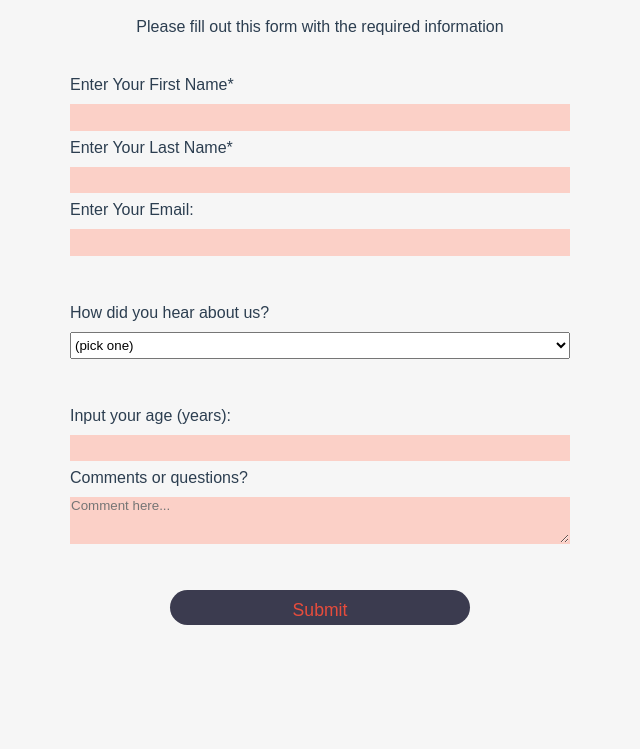
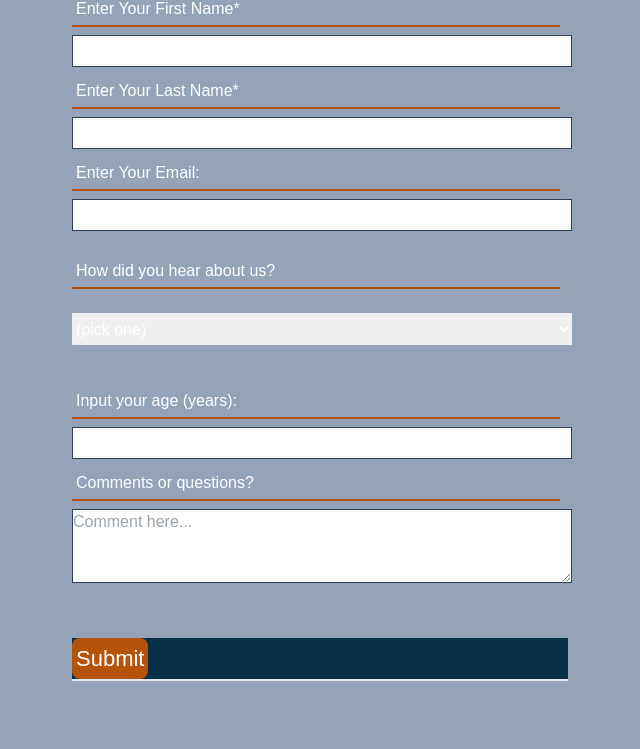
Before and after one commit to floretdemola/brewsome-weather, a plain HTML site: page feedback.html in a window 1280 px wide. Shown: the part 83-832 px from the top of the page, without its empty margins (320-960 px from the left). After the commit the page ends 800 px from the top, so only its background shows below. Drawn offline with nearby package versions, Linux system fonts and the light colour scheme.

Commit message:
feedback

```diff
--- a/assets/feedback.css
+++ b/assets/feedback.css
@@ -11,14 +11,12 @@ body {
     width: 100%;
     height: 100vh;
     margin: 0;
-    background-color: var(--light);
-    color: var(--darkblue);
+    color: white;
     font-family: 'Fira Sans', sans-serif;
     font-size: 16px;
   }
 
   h1, p {
-    margin: 1em auto;
     text-align: center;
   }
 
@@ -54,8 +52,7 @@ body {
   }
 
   input, textarea {
-    background-color: var(--lightred);
-    border: 1px solid var(--lightred);
+    border: 1px solid var(--darkblue);
     color: var(--red);
   }
 
@@ -83,3 +80,12 @@ body {
   a {
     color: #dfdfe2;
   }
+
+  /* Form */
+form {
+  padding: 2px;
+}
+
+.form button {
+  display: flex;
+}
--- a/assets/popup.css
+++ b/assets/popup.css
@@ -31,7 +31,7 @@
 
 .popup {
     width: 400px;
-    background: var(--lightred);
+    background: rgb(148 163 184 / var(--tw-bg-opacity));
     border-radius: 25px;
     position: absolute;
     top: 0;
@@ -39,9 +39,9 @@
     transform: translate(-50%, -50%) scale(0.1);
     text-align: center;
     padding: 0 30px 30px;
-    color: var(--darkblue);
     visibility: hidden;
     transition: transform 0.4s, top 0.4s;
+    border: 2px solid black;
 }
 
 .open-popup {
@@ -55,7 +55,7 @@
 .check {
     width: 200px;
     margin-top: -100px;
-    margin-left: 20px;
+    margin-left: 80px;
 }
 
 .popup_h2 {
--- a/feedback.html
+++ b/feedback.html
@@ -6,19 +6,31 @@
     <meta name="viewport" content="width=device-width, initial-scale=1.0">
     <link rel="stylesheet" href="assets/feedback.css">
     <link rel="stylesheet" href="assets/popup.css">
+    <!-- Tail-Wind -->
+    <script src="https://cdn.tailwindcss.com"></script>
     <title>Brewsome Weather Feedback</title>
 </head>
-<body>
+<body class="bg-slate-400">
+  <form id="form" class="form">
+    <div class="text-center bg-sky-950 border-b-2">
       <h1>Survey Form</h1>
       <p>Please fill out this form with the required information</p>
-    <div class="form">
+    </div>
+    <div class="border-b-2 bg-sky-950">
+      <div class="form bg-slate-400">
         <div class="section">
-        <label for="first-name">Enter Your First Name* <input id="first-name" name="first-name" type="text" required /></label>
-        <label for="last-name">Enter Your Last Name* <input id="last-name" name="last-name" type="text" required /></label>
-        <label for="email">Enter Your Email: <input id="email" name="email" type="email" /></label>
+          <!-- Enter First Name -->
+          <label class="border-b-2 border-amber-700 p-1 mr-3" for="first-name">Enter Your First Name* </label>
+          <input id="first-name" name="first-name" type="text" required />
+          <!-- Enter Last Name -->
+          <label class="border-b-2 border-amber-700 p-1 mr-3" for="last-name">Enter Your Last Name*</label>
+          <input id="last-name" name="last-name" type="text" required />
+          <!-- Enter Email -->
+          <label class="border-b-2 border-amber-700 p-1 mr-3" for="email">Enter Your Email:</label>
+          <input id="email" name="email" type="email" />
         </div>
+        <label class="question border-b-2 border-amber-700 p-1 mr-3">How did you hear about us?</label>
         <div class="section">
-        <label class="question">How did you hear about us?
               <!-- Option from a Dropdown -->
             <select name="some_name" id="dropdown">
               <option value="" selected>(pick one)</option>
@@ -27,23 +39,28 @@
               <option value="3">Social Media</option>
               <option value="4">Blog or publication</option>
               <option value="5">Other:
-
               </option>
             </select>
-        </label>
+
       </div>
         <div class="section">
-        <label for="age">Input your age (years): <input id="age" type="number" name="age" min="21" max="120" /></label>
-        <label for="bio">Comments or questions?
+          <!-- Enter Age -->
+          <label class="border-b-2 border-amber-700 p-1 mr-3" for="age">Input your age (years):</label>
+          <input id="age" type="number" name="age" min="21" max="120" />
+          <!-- Comments & Questions -->
+          <label class="border-b-2 border-amber-700 p-1 mr-3" for="bio">Comments or questions?</label>
           <textarea id="bio" name="bio" rows="3" cols="30" placeholder="Comment here..."></textarea>
-        </label>
       </div>
-        <input type="submit" class="submit" onclick="openPopup()">
+      </div>
+      <button class="submit bg-amber-700 hover:bg-amber-500 p-1 rounded-lg text-center" onclick="openPopup()" id="submit" type="submit">
+        Submit
+      </button>
+    </form>
         <div class="popup" id="popup">
             <img class="check" src="assets\images\check.png">
             <h2 class="popup_h2">Thank You!</h2>
             <p>Your details have been submited. We appreciate your time!</p>
-            <button type="popup_button" onclick="closePopup()">
+            <button class="bg-amber-700 hover:bg-amber-500 p-1 rounded-lg ml-1" type="popup_button" onclick="closePopup()">
                 <a href="index.html"> OK </a>
             </button>
         </div>
```
Also changed, not shown: index.html (+2 -0 lines). Lines whose indentation alone changed are shown as unchanged.
